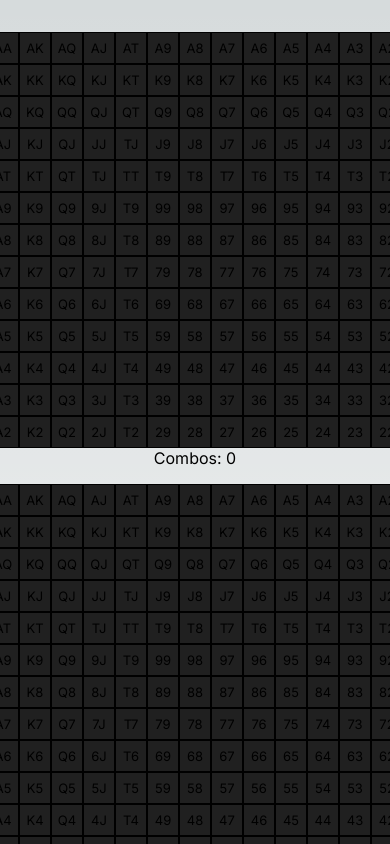
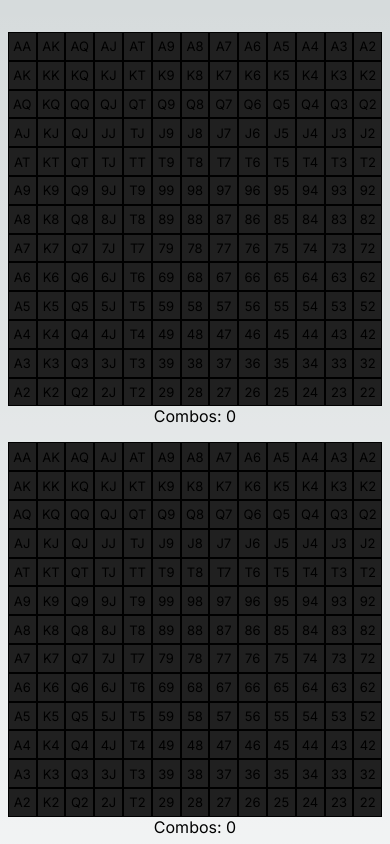
Before and after one commit to anchpop/hardly-know-her, a Next.js app: page / in a window 390 px wide. Shown: the top 844 px of the page. Built offline with nearby package versions, Linux system fonts and the light colour scheme.

Commit message:
teenie tiny

```diff
--- a/src/app/page.module.css
+++ b/src/app/page.module.css
@@ -57,8 +57,8 @@
 
 @media (max-width: 1200px) {
   .gridItem {
-    min-height: 2rem;
-    min-width: 2rem;
+    min-height: 1.8rem;
+    min-width: 1.8rem;
     font-size: 13px;
   }
 }
```
